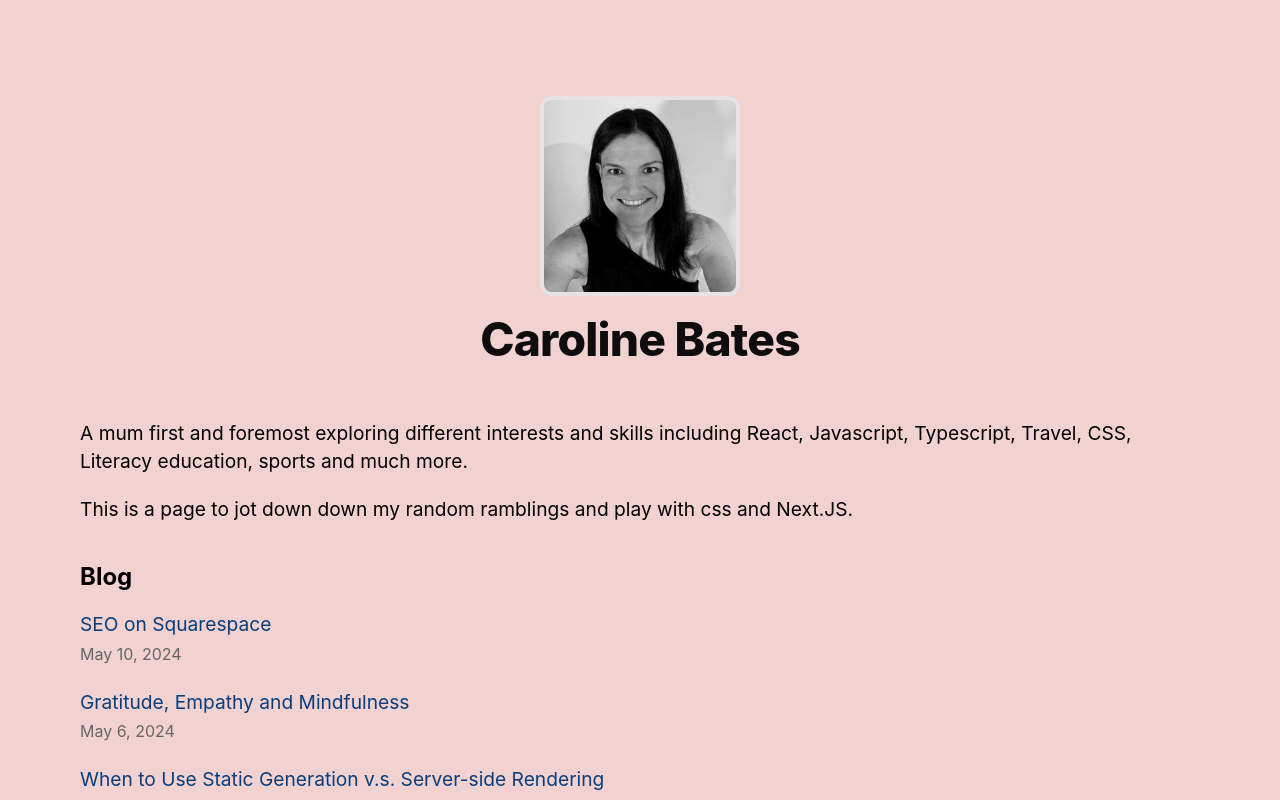
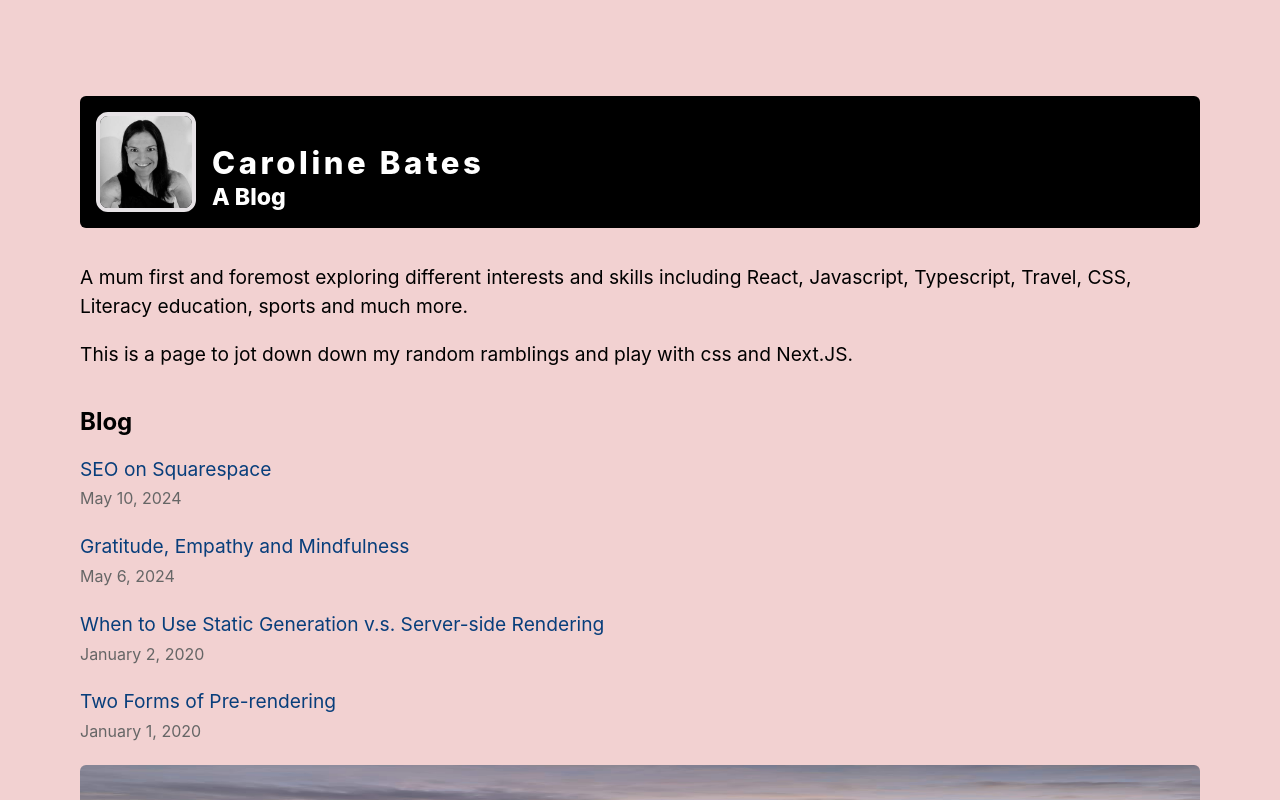
Before and after one commit to CazB67/nextjs-blog, a Next.js app: page / in a window 1280 px wide. Shown: the top 800 px of the page. Built offline with nearby package versions, Linux system fonts and the light colour scheme.

Commit message:
update header

```diff
--- a/components/layout.js
+++ b/components/layout.js
@@ -24,7 +24,7 @@ export default function Layout({ children, home }) {
       </Head>
       <header className={styles.header}>
         {home ? (
-          <>
+          <div className={utilStyles.textBlock}>
             <Image
               priority
               src="/images/profile.jpg"
@@ -33,10 +33,13 @@ export default function Layout({ children, home }) {
               width={144}
               alt="Photo of Caroline Bates smiling"
             />
+            <div className={utilStyles.columnWrapper}>
               <h1 className={utilStyles.heading2Xl}>{name}</h1>
-          </>
+              <h2 className={utilStyles.headingXl}>A Blog</h2>
+            </div>
+          </div>
         ) : (
-          <>
+          <div className={utilStyles.textBlock}>
             <Link href="/">
               <Image
                 priority
@@ -47,12 +50,15 @@ export default function Layout({ children, home }) {
                 alt=""
               />
             </Link>
+            <div className={utilStyles.columnWrapper}>
               <h1 className={utilStyles.heading2Xl}>
                 <Link href="/" className={utilStyles.colorInherit}>
                   {name}
                 </Link>
               </h1>
-          </>
+              <h2 className={utilStyles.headingXl}>A Blog</h2>
+            </div>
+          </div>
         )}
       </header>
       <main>{children}</main>
--- a/components/layout.module.css
+++ b/components/layout.module.css
@@ -6,10 +6,11 @@
   }
 
   .header {
+    position: relative;
     display: flex;
     flex-direction: column;
     align-items: center;
-    padding: 1rem;
+    padding: 1rem 0;
   }
 
   .backToHome {
--- a/pages/posts/[id].js
+++ b/pages/posts/[id].js
@@ -48,7 +48,7 @@ export default function Post({ postData }) {
         <title>{postData.title}</title>
       </Head>
       <article>
-        <h1 className={utilStyles.headingXl}>{postData.title}</h1>
+        <h1 className={utilStyles.headingLg}>{postData.title}</h1>
         <div className={utilStyles.lightText}>
           <Date2 dateString={postData.date} />
         </div>
--- a/styles/utils.module.css
+++ b/styles/utils.module.css
@@ -1,30 +1,37 @@
 .heading2Xl {
-  font-size: 2rem;
+  margin: 0;
+  font-size: 1.5rem;
   line-height: 1.2;
   font-weight: 800;
-  letter-spacing: -0.05rem;
-  margin: 1rem 0;
-  opacity: 0.5;
   animation: loadTransition 6s ease-in-out 1s forwards;
 }
 
 @keyframes loadTransition {
   from {
-    font-size: 2rem;
-    opacity: 0.5;
+    letter-spacing: 0;
+    font-size: 1.5rem;
   }
   to {
-    font-size: 3rem;
-    opacity: 1;
+    font-size: 2rem;
+    letter-spacing: 0.25rem;
   }
 }
 
 .headingXl {
-  font-size: 2rem;
+  font-size: 1rem;
   line-height: 1.3;
   font-weight: 800;
-  letter-spacing: -0.05rem;
-  margin: 1rem 0;
+  margin: 0;
+  animation: loadTransition2 6s ease-in-out 1s forwards;
+}
+
+@keyframes loadTransition2 {
+  from {
+    font-size: 1rem;
+  }
+  to {
+    font-size: 1.5rem;
+  }
 }
 
 .headingLg {
@@ -39,12 +46,9 @@
 }
 
 .borderCircle {
-  width: 200px; /* Define a fixed width */
-  height: 200px; /* Define a fixed height */
+  width: 100px; /* Define a fixed width */
+  height: 100px; /* Define a fixed height */
   background-color: #e6e2e5;
-  display: flex;
-  align-items: center;
-  justify-content: center;
   border: 4px solid #e6e2e5;
   border-radius: 9999px; /* Start as a circle */
   animation: shapeTransition 6s ease-in-out 1s forwards; /* Apply the animation with a longer duration */
@@ -108,3 +112,16 @@
   width: 100%;
   border-radius: 6px;
 }
+
+.textBlock {
+  background-color: black;
+  color: white;
+  padding: 1rem;
+  display: flex;
+  flex-direction: row;
+  gap: 1rem;
+  justify-content: flex-start;
+  align-items: flex-end;
+  border-radius: 6px;
+  width: 100%;
+}
```
Also changed, not shown: public/images/kilipeak.jpg (added). Lines whose indentation alone changed are shown as unchanged.
